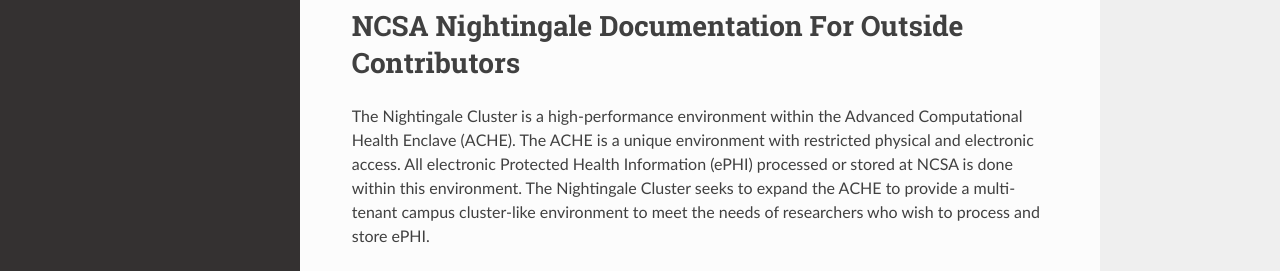
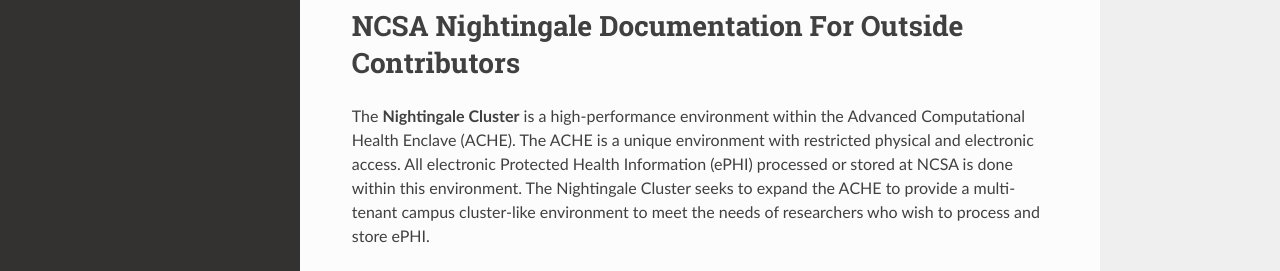
Before and after one commit to sfkappes/NG_documentation, a Sphinx documentation site: the page built from docs/source/index.rst, in a window 1280 px wide and 1205 px high. Shown: the part 318-589 px from the top of the window. Built offline with Sphinx 7.4.7 and the Read the Docs theme 2.0.0, drawn with Linux system fonts in a browser that asks for light colours; pages that are not in the unit, such as notebooks, are missing from menus.

```diff
--- a/docs/source/index.rst
+++ b/docs/source/index.rst
@@ -9,7 +9,7 @@
 NCSA Nightingale Documentation For Outside **Contributors**
 =========================================================
 
-The Nightingale Cluster is a high-performance environment within the Advanced Computational Health Enclave (ACHE). The ACHE is a unique environment with restricted physical and electronic access. All electronic Protected Health Information (ePHI) processed or stored at NCSA is done within this environment. The Nightingale Cluster seeks to expand the ACHE to provide a multi-tenant campus cluster-like environment to meet the needs of researchers who wish to process and store ePHI.
+The **Nightingale Cluster** is a high-performance environment within the Advanced Computational Health Enclave (ACHE). The ACHE is a unique environment with restricted physical and electronic access. All electronic Protected Health Information (ePHI) processed or stored at NCSA is done within this environment. The Nightingale Cluster seeks to expand the ACHE to provide a multi-tenant campus cluster-like environment to meet the needs of researchers who wish to process and store ePHI.
 
 .. image:: ACHE_cage_2.jpg
    :scale: 20 %
```
